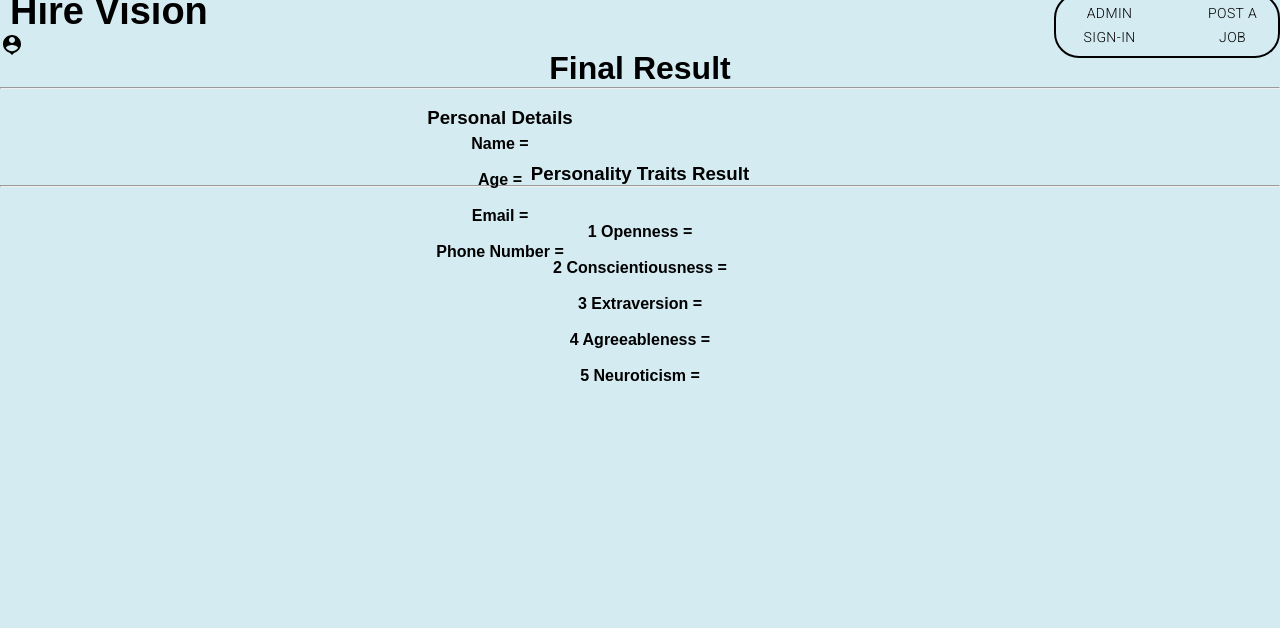
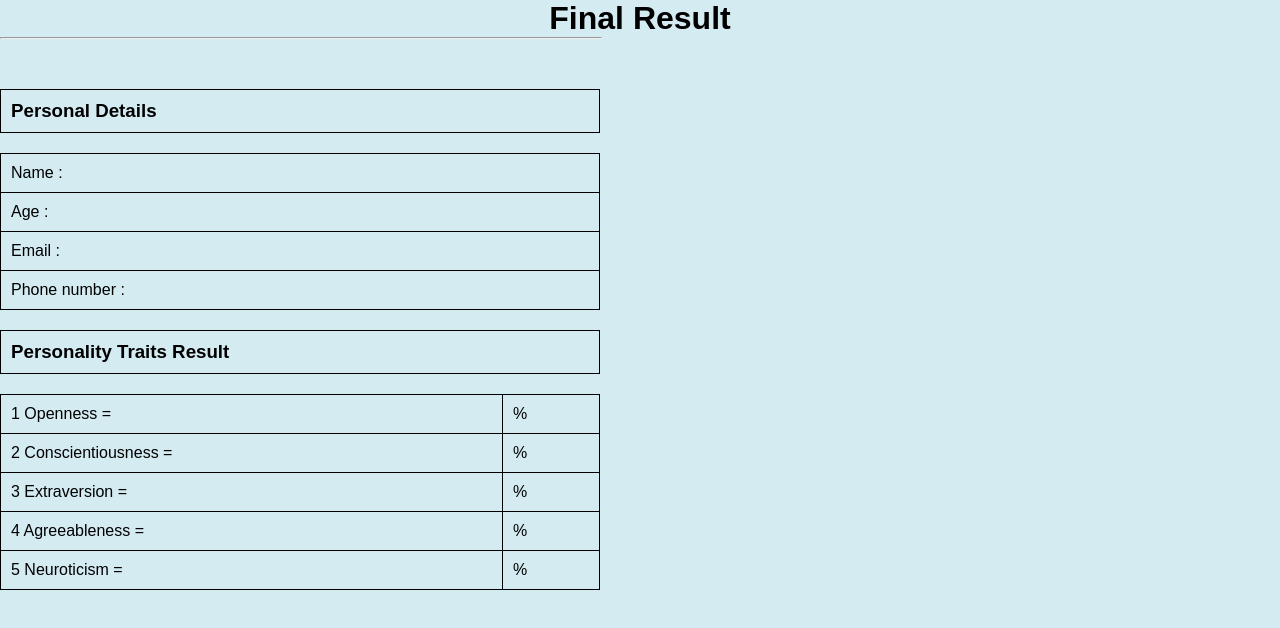
Before and after one commit to dilauow/loopsSDGP, a React (Create React App) app in the folder frontend/: page /home in a window 1280 px wide. Both pictures are taken after a click on the button "POST A JOB". Shown: the top 628 px of the page. Built offline with nearby package versions, Linux system fonts and the light colour scheme.

Commit message:
did some changes in preview.js

```diff
--- a/frontend/src/pages/Previewpage/Preview.js
+++ b/frontend/src/pages/Previewpage/Preview.js
@@ -4,42 +4,62 @@ import NavBar from "../../components/Navigation/NavBar"
 
 export default function Preview() {
   return (
-    <div>
-    <NavBar/>
-    <h1 className='head'>Final Result</h1>
-    <hr></hr>
-    <br></br>
-    <div class = "table">
-    <h3 className='head1'> Personal Details</h3>
+    <div className="mainbody">
+      <h1 className="title" align="center">Final Result</h1>
+      <hr className="divider" />
+      <div className="row">
+        <div className="col-3">
+          <i className="fa fa-quote-left"></i>
+        </div>
+      </div>
+
+      <table align="center" cellpadding="10px" width="600px">
+        <tr>
+          <td> <h3> Personal Details </h3> </td>
+        </tr>
+      </table>
+      <table align="center" cellpadding="10px" width="600px">
+        <tr>
+          <td>Name :</td>
+        </tr>
+        <tr>
+          <td>Age :</td>
+        </tr>
+        <tr>
+          <td>Email :</td>
+        </tr>
+        <tr>
+          <td>Phone number :</td>
+        </tr>
+      </table>
+
+      <table align="center" cellpadding="10px" width="600px">
+        <tr>
+          <td> <h3> Personality Traits Result </h3> </td>
+        </tr>
+      </table>
+      <table align="center" cellpadding="10px" width="600px">
+        <tr>
+          <td>1 Openness =</td>
+          <td>%</td>
+        </tr>
+        <tr>
+          <td>2 Conscientiousness =</td>
+          <td>%</td>
+        </tr>
+        <tr>
+          <td>3 Extraversion =</td>
+          <td>%</td>
+        </tr>
+        <tr>
+          <td>4 Agreeableness =</td>
+          <td>%</td>
+        </tr>
+        <tr>
+          <td>5 Neuroticism =</td>
+          <td>%</td>
+        </tr>
+      </table>
     </div>
-    <br></br>
-
-    <div class = "details">
-      <h4 className='head4'> Name = </h4>
-      <br></br>
-      <h4 className='head4'> Age = </h4>
-      <br></br>
-      <h4 className='head4'> Email =</h4>
-      <br></br>
-      <h4 className='head4'> Phone Number =</h4>
-    </div>
-
-    <br></br>
-    <h3 className='head2'> Personality Traits Result</h3>
-    <hr></hr>
-    <br></br>
-  <div>
-    <br></br>
-    <h4 className='head3'> 1 Openness = </h4>
-    <br></br>
-    <h4 className='head3'> 2 Conscientiousness = </h4>
-    <br></br>
-    <h4 className='head3'> 3 Extraversion =</h4>
-    <br></br>
-    <h4 className='head3'> 4 Agreeableness =</h4>
-    <br></br>
-    <h4 className='head3'> 5 Neuroticism =</h4>
-  </div>
-</div>
   );
 }
--- a/frontend/src/pages/Previewpage/preview.css
+++ b/frontend/src/pages/Previewpage/preview.css
@@ -1,40 +1,40 @@
-.mainbody{
-	background: radial-gradient(#fff,#add8e6);
+.mainbody {
+    font-family: Arial, sans-serif;
   }
 
-.head{
+  .title {
+    font-size: 32px;
     text-align: center;
-    align-items: center;
-    text-shadow: 25px;
   }
 
-.head1{
-    text-align: center;
+  .divider {
+    width: 600px;
+  }
+
+  .row {
+    display: flex;
+    justify-content: center;
     align-items: center;
   }
 
-.head2{
-    text-align: center;
-    align-items: center;
+  .col-3 {
+    width: 33.33%;
   }
 
-.head3{
-    text-align: center;
-    align-items:center ;
+  .fa-quote-left {
+    font-size: 36px;
   }
 
-.head4{
-    text-align: center;
-    align-items: left ;
+  table {
+    border-collapse: collapse;
+    margin-top: 20px;
   }
 
-.table {
-    text-align: center;
-    height: 10px;
-    width: 1000px;
+  h3 {
+    margin: 0;
   }
 
-.details {
-    height: 10px;
-    width: 1000px;
+  td {
+    padding: 10px;
+    border: 1px solid black;
   }
```
Lines whose indentation alone changed are shown as unchanged.
